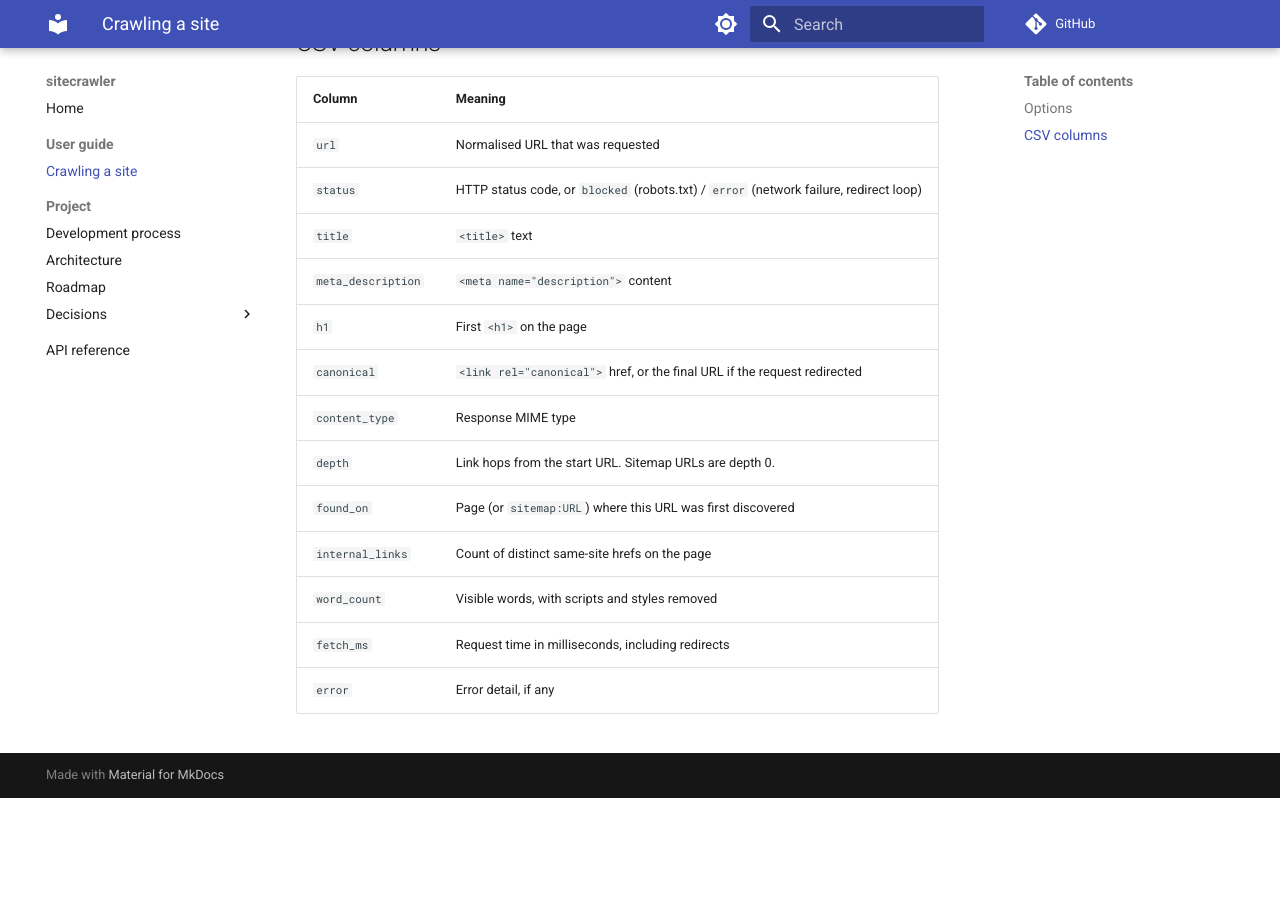
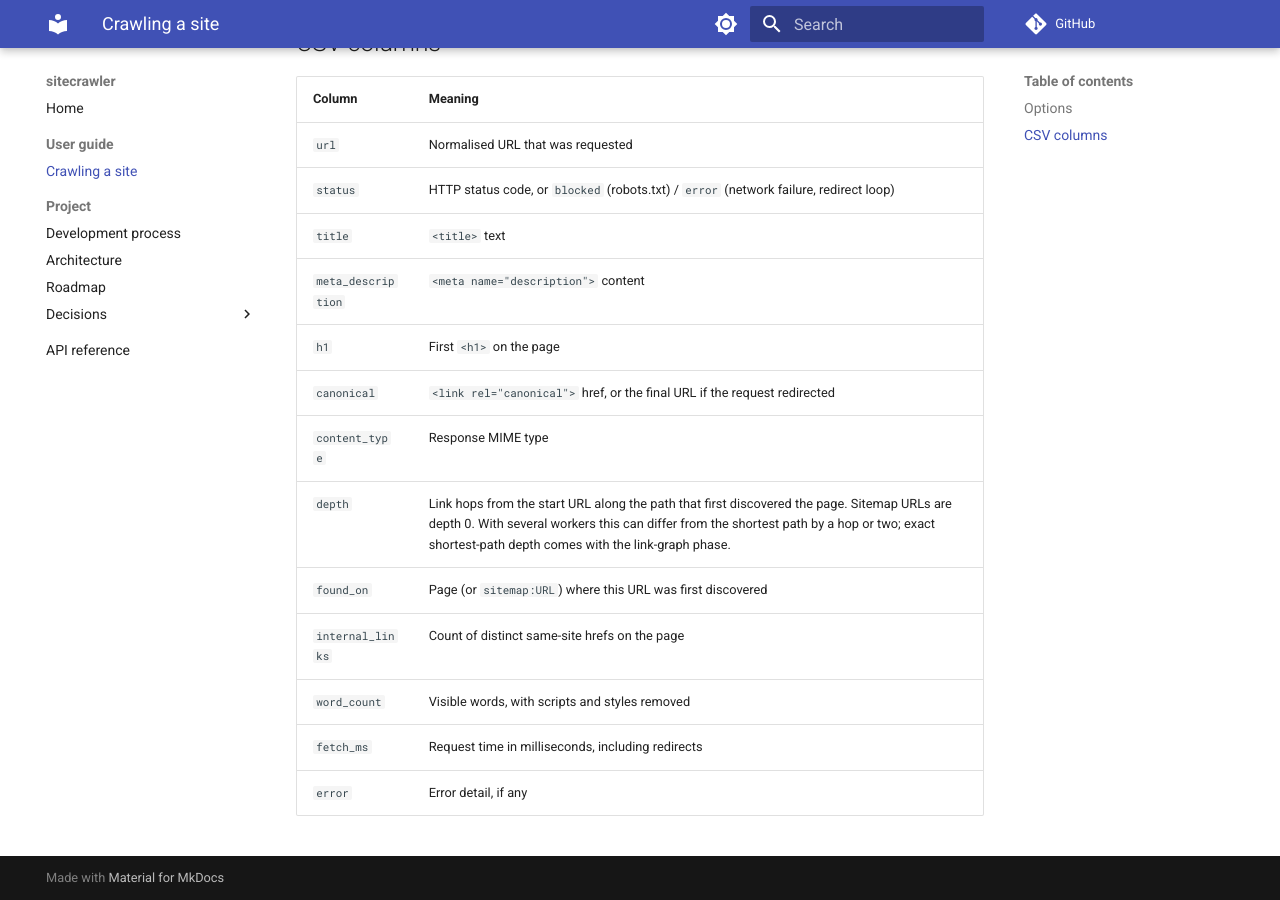
Before and after one commit to joemachen/sitecrawler, an MkDocs documentation site: the page built from docs/user-guide/crawl.md, in a window 1280 px wide and 900 px high, scrolled down 1220 px. Built offline with MkDocs 1.6.1 and Material for MkDocs 9.7.7, drawn with Linux system fonts in a browser that asks for light colours; comment, search, counter and statistics services are not loaded; before the commit the page ends 2018 px from its top, so only the background shows below that.

Commit message:
fix(tests): make crawl depth assertions deterministic
With two workers the integration fixture could discover /blog/post-2 via a
longer path first, so its recorded depth varied between runs and failed on
the Windows CI runner. The fixture now crawls with one worker, and the user
guide states that depth is first-discovery depth until the link-graph phase
computes shortest paths.

Co-Authored-By: Claude Fable 5.1 <noreply@anthropic.com>

```diff
--- a/docs/user-guide/crawl.md
+++ b/docs/user-guide/crawl.md
@@ -46,7 +46,7 @@ uv run sitecrawler crawl https://example.com -o pages.csv 2> crawl.log
 | `h1` | First `<h1>` on the page |
 | `canonical` | `<link rel="canonical">` href, or the final URL if the request redirected |
 | `content_type` | Response MIME type |
-| `depth` | Link hops from the start URL. Sitemap URLs are depth 0. |
+| `depth` | Link hops from the start URL along the path that first discovered the page. Sitemap URLs are depth 0. With several workers this can differ from the shortest path by a hop or two; exact shortest-path depth comes with the link-graph phase. |
 | `found_on` | Page (or `sitemap:URL`) where this URL was first discovered |
 | `internal_links` | Count of distinct same-site hrefs on the page |
 | `word_count` | Visible words, with scripts and styles removed |
```
Also changed, not shown: 1 other file.
